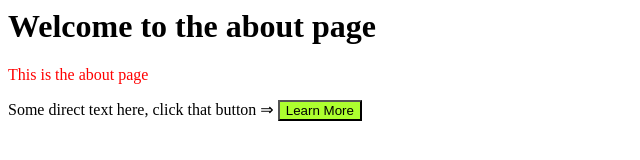
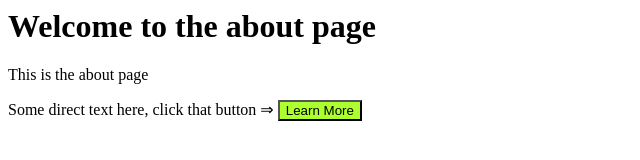
Before and after one commit to camsjams/rust-coal, a plain HTML site: page examples/mvp/pages/about.html in a window 1280 px wide. Shown: the whole page, without its empty margins (0-640 px from the left). Drawn offline with Linux system fonts and the light colour scheme.

Commit message:
Tweak CSS

```diff
--- a/examples/mvp/pages/about.html
+++ b/examples/mvp/pages/about.html
@@ -8,7 +8,7 @@
         Learn More
     </button>
     <style>
-        p {
+        main p {
             color: red;
         }
 
```
